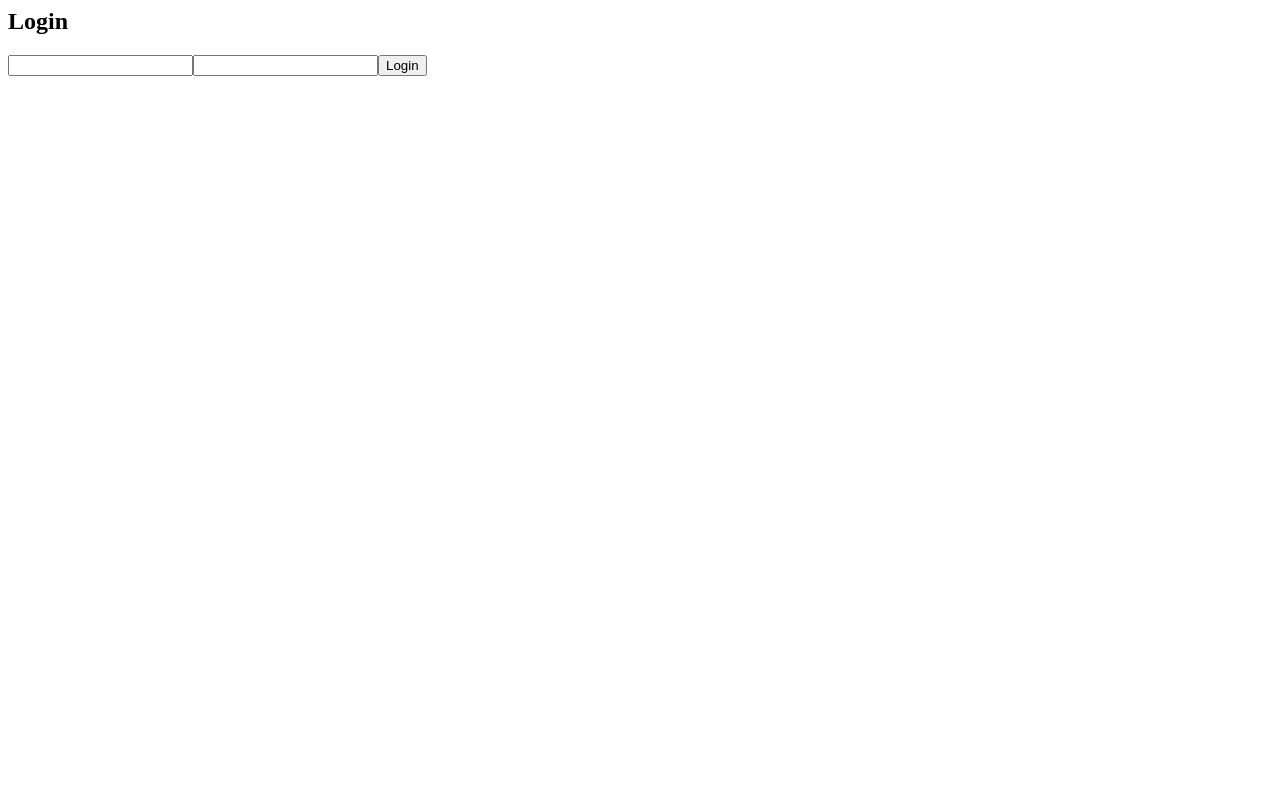
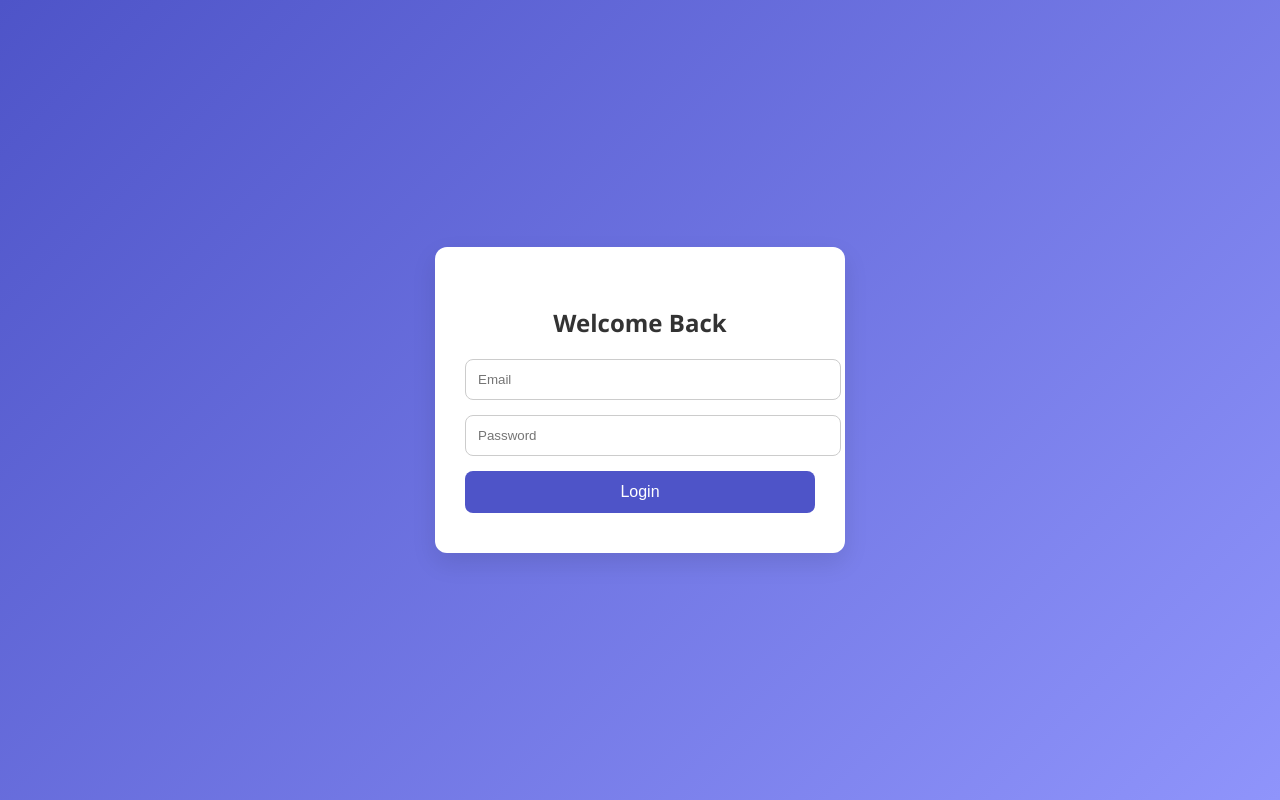
Before and after one commit to Abdulvali001/tracker, a Flask app: page /login in a window 1280 px wide. Before the commit the page is almost empty. Run offline with Flask 3, Linux system fonts and the light colour scheme.

Commit message:
Update login.html

```diff
--- a/templates/login.html
+++ b/templates/login.html
@@ -1 +1,68 @@
-<h2>Login</h2><form method='POST'><input name='email'><input name='password' type='password'><button>Login</button></form>
+<!DOCTYPE html>
+<html lang="en">
+<head>
+  <meta charset="UTF-8">
+  <title>Login - Phone Tracker</title>
+  <style>
+    body {
+      margin: 0;
+      font-family: 'Segoe UI', Tahoma, Geneva, Verdana, sans-serif;
+      background: linear-gradient(135deg, #4e54c8, #8f94fb);
+      height: 100vh;
+      display: flex;
+      justify-content: center;
+      align-items: center;
+    }
+    .login-box {
+      background-color: white;
+      padding: 40px 30px;
+      border-radius: 12px;
+      box-shadow: 0 10px 25px rgba(0, 0, 0, 0.1);
+      width: 350px;
+    }
+    .login-box h2 {
+      margin-bottom: 20px;
+      text-align: center;
+      color: #333;
+    }
+    .login-box input {
+      width: 100%;
+      padding: 12px;
+      margin-bottom: 15px;
+      border: 1px solid #ccc;
+      border-radius: 8px;
+    }
+    .login-box button {
+      width: 100%;
+      padding: 12px;
+      background-color: #4e54c8;
+      color: white;
+      border: none;
+      border-radius: 8px;
+      font-size: 16px;
+      cursor: pointer;
+    }
+    .login-box button:hover {
+      background-color: #3c42a5;
+    }
+    .error {
+      color: red;
+      text-align: center;
+      margin-bottom: 10px;
+    }
+  </style>
+</head>
+<body>
+  <form method="post" class="login-box">
+    <h2>Welcome Back</h2>
+    {% with messages = get_flashed_messages() %}
+      {% if messages %}
+        <div class="error">{{ messages[0] }}</div>
+      {% endif %}
+    {% endwith %}
+    <input type="email" name="email" placeholder="Email" required>
+    <input type="password" name="password" placeholder="Password" required>
+    <button type="submit">Login</button>
+  </form>
+</body>
+</html>
```
